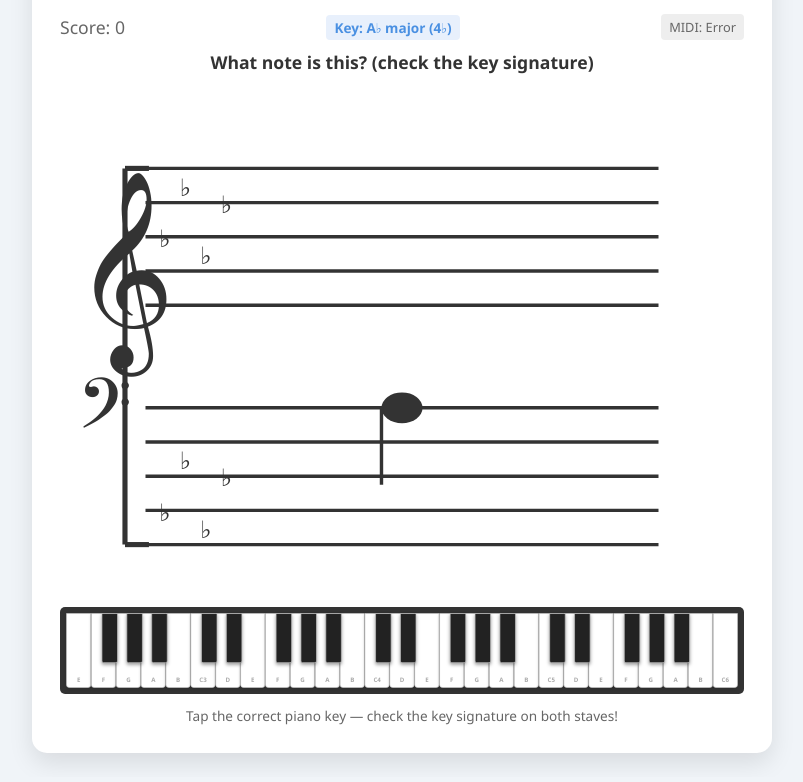
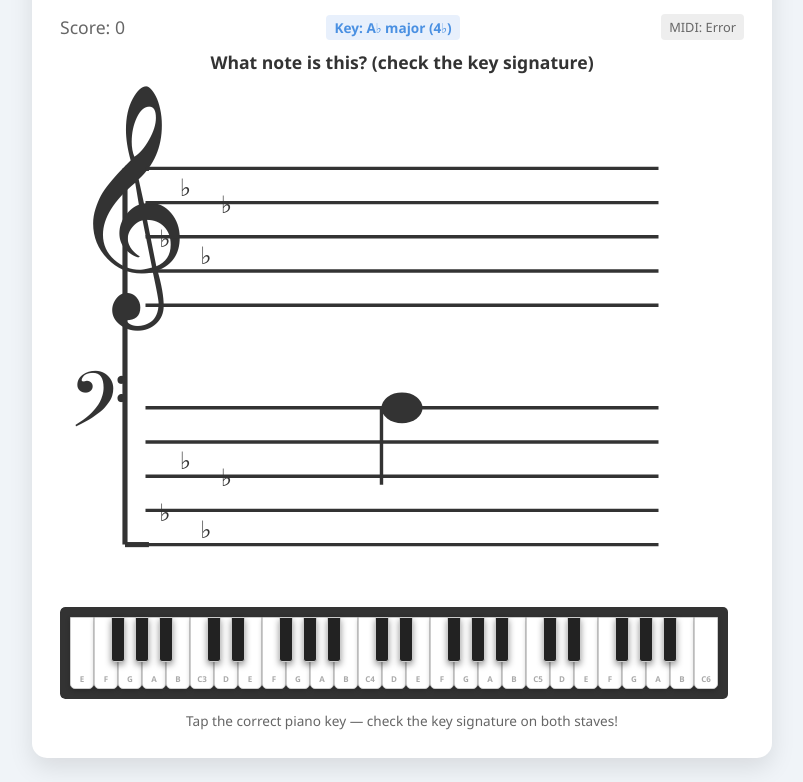
Before and after one commit to mckeown12/pianolessons, a plain HTML site: page lesson6.html in a window 1280 px wide. Shown: the part 123-905 px from the top of the page, without its empty margins (238-1041 px from the left). Drawn offline with Linux system fonts and the light colour scheme.

Commit message:
Fix clef/keysig positions and remove piano scroll
- Correct clef SVG y-coordinates: treble clef baseline on G4 line, bass clef baseline on F3 line, matching musical convention
- Grand staff uses same font sizes (treble 120, bass 55) with correct reference lines
- Replace CSS-transform piano scaling with proportional key sizing: keys are computed to exactly fill available container width with no scrolling needed
- Remove scroll/transform approach entirely; piano rebuilds on resize and level switch
- Black key positioning uses bw/2 offset from white key boundary

```diff
--- a/game.js
+++ b/game.js
@@ -102,21 +102,17 @@ document.addEventListener('DOMContentLoaded', () => {
         keySigLabelEl.style.display = 'inline-block';
     }
 
-    generatePiano();
-    nextNote();
+    // Defer generatePiano until after layout so clientWidth is reliable
+    requestAnimationFrame(() => {
+        generatePiano();
+        nextNote();
+    });
     if (!cfg.pianoOnly) document.addEventListener('keydown', handleKeyInput);
     initMIDI();
 
-    // Rescale piano after layout is calculated (needed for pianoOnly mode)
-    requestAnimationFrame(() => {
-        const totalWidth = parseInt(pianoEl.style.width, 10);
-        if (totalWidth) scalePiano(totalWidth);
-    });
-
-    // Rescale on orientation/resize
+    // Rebuild piano on resize/orientation change
     window.addEventListener('resize', () => {
-        const totalWidth = parseInt(pianoEl.style.width, 10);
-        if (totalWidth) scalePiano(totalWidth);
+        if (pianoEl.classList.contains('visible')) generatePiano();
     });
 });
 
@@ -126,15 +122,11 @@ function setLevel(l) {
     if (l === 1) {
         btnL1.classList.add('active'); btnL2.classList.remove('active');
         pianoEl.classList.remove('visible');
-        pianoEl.parentElement.style.height = '';
-        pianoEl.parentElement.style.overflow = '';
         instructionsEl.textContent = "Press the correct letter key (A\u2013G) or use MIDI.";
     } else {
         btnL1.classList.remove('active'); btnL2.classList.add('active');
         pianoEl.classList.add('visible');
-        // Rescale after the piano becomes visible so clientWidth is accurate
-        const totalWidth = parseInt(pianoEl.style.width, 10);
-        if (totalWidth) scalePiano(totalWidth);
+        generatePiano(); // rebuild with current container width
         instructionsEl.textContent = "Tap the correct key \u2014 octave matters!";
     }
     score = 0; scoreEl.textContent = 0; nextNote();
@@ -342,7 +334,7 @@ function handleWrong(msg) {
 
 function highlightCorrectKey(targetMidi) {
     const k = document.querySelector(`.key[data-midi="${targetMidi}"]`);
-    if (k) { k.classList.add('highlight'); k.scrollIntoView({behavior:'smooth',block:'nearest',inline:'center'}); }
+    if (k) k.classList.add('highlight');
 }
 function clearHighlights() { document.querySelectorAll('.key.highlight').forEach(k => k.classList.remove('highlight')); }
 
@@ -356,11 +348,28 @@ function handleKeyInput(e) {
 // ─── Piano ────────────────────────────────────────────────────────────────────
 function generatePiano() {
     const min = cfg.pianoMin, max = cfg.pianoMax;
-    // Build chromatic layout from min to max
     const noteNames = ["C","C#","D","D#","E","F","F#","G","G#","A","A#","B"];
+
+    // Count white keys to compute proportional sizing
+    let whiteCount = 0;
+    for (let midi = min; midi <= max; midi++) {
+        if (!noteNames[midi % 12].includes('#')) whiteCount++;
+    }
+
+    // Compute key width to fill available space (no scroll needed)
+    const scrollEl = pianoEl.parentElement;
+    const available = (scrollEl.clientWidth || scrollEl.offsetWidth || 600);
+    const padding = 10; // piano padding on each side
+    const ww = Math.floor((available - padding * 2) / whiteCount); // white key width
+    const bw = Math.round(ww * 0.6);   // black key width
+    const wh = Math.round(ww * 3.0);   // white key height
+    const bh = Math.round(wh * 0.62);  // black key height
+
     pianoEl.innerHTML = '';
-    let whiteCount = 0;
+    pianoEl.style.transform = '';
+    pianoEl.style.height = `${wh + padding * 2}px`;
 
+    let wi = 0; // white key index
     for (let midi = min; midi <= max; midi++) {
         const name = noteNames[midi % 12];
         const isBlack = name.includes('#');
@@ -370,11 +379,15 @@ function generatePiano() {
         el.dataset.midi = midi;
 
         if (!isBlack) {
-            // Label: show note name; show octave number on C keys
-            el.textContent = name === 'C' ? `C${octave}` : name;
-            whiteCount++;
+            el.style.width  = `${ww}px`;
+            el.style.height = `${wh}px`;
+            el.textContent  = name === 'C' ? `C${octave}` : name;
+            el.style.fontSize = `${Math.max(8, Math.round(ww * 0.28))}px`;
+            wi++;
         } else {
-            el.style.left = `${whiteCount * 40 - 13}px`;
+            el.style.width  = `${bw}px`;
+            el.style.height = `${bh}px`;
+            el.style.left   = `${padding + wi * ww - Math.round(bw / 2)}px`;
             if (cfg.pianoOnly) el.classList.add('clickable');
         }
 
@@ -386,27 +399,10 @@ function generatePiano() {
         }
         pianoEl.appendChild(el);
     }
-    const totalWidth = whiteCount * 40 + 20;
+    const totalWidth = wi * ww + padding * 2;
     pianoEl.style.width = `${totalWidth}px`;
-    scalePiano(totalWidth);
-}
-
-function scalePiano(totalWidth) {
-    const scrollEl = pianoEl.parentElement; // .piano-scroll
-    const available = scrollEl.clientWidth || scrollEl.offsetWidth;
-    if (available > 0 && totalWidth > available) {
-        const scale = available / totalWidth;
-        pianoEl.style.transformOrigin = 'top left';
-        pianoEl.style.transform = `scale(${scale})`;
-        // Adjust the scroll container height to match scaled piano
-        const scaledHeight = Math.round(140 * scale);
-        scrollEl.style.height = `${scaledHeight}px`;
-        scrollEl.style.overflow = 'hidden';
-    } else {
-        pianoEl.style.transform = '';
-        pianoEl.parentElement.style.height = '';
-        pianoEl.parentElement.style.overflow = '';
-    }
+    // No scroll needed — piano fills exactly the available width
+    scrollEl.style.overflowX = 'hidden';
 }
 
 function handlePianoPress(keyEl, midi) {
--- a/lesson6.html
+++ b/lesson6.html
@@ -25,7 +25,7 @@
             <line x1="38" y1="40"  x2="52" y2="40"  stroke="#333" stroke-width="3"/>
             <line x1="38" y1="260" x2="52" y2="260" stroke="#333" stroke-width="3"/>
             <!-- Treble clef -->
-            <text x="8" y="133" font-size="100" class="clef-symbol">&#119070;</text>
+            <text x="5" y="100" font-size="120" class="clef-symbol">&#119070;</text>
             <!-- Treble staff -->
             <line x1="50" y1="40"  x2="350" y2="40"  class="staff-line"/>
             <line x1="50" y1="60"  x2="350" y2="60"  class="staff-line"/>
@@ -33,7 +33,7 @@
             <line x1="50" y1="100" x2="350" y2="100" class="staff-line"/>
             <line x1="50" y1="120" x2="350" y2="120" class="staff-line"/>
             <!-- Bass clef -->
-            <text x="10" y="200" font-size="50" class="clef-symbol">&#119074;</text>
+            <text x="5" y="200" font-size="55" class="clef-symbol">&#119074;</text>
             <!-- Bass staff -->
             <line x1="50" y1="180" x2="350" y2="180" class="staff-line"/>
             <line x1="50" y1="200" x2="350" y2="200" class="staff-line"/>
--- a/shared.css
+++ b/shared.css
@@ -81,27 +81,27 @@ svg { overflow: visible; display: block; width: 100%; height: auto; }
 
 /* Piano */
 .piano-scroll {
-    overflow-x: auto; -webkit-overflow-scrolling: touch;
     max-width: 100%; margin-top: 20px; border-radius: 5px;
+    overflow: hidden;
 }
 .piano {
     display: none; justify-content: flex-start; position: relative;
-    height: 140px; padding: 10px;
+    padding: 10px;
     background: #333; border-radius: 5px;
 }
 .piano.visible { display: flex; }
 
 .key {
-    width: 40px; height: 120px; background: white;
+    background: white;
     border: 1px solid #ccc; border-radius: 0 0 5px 5px;
     cursor: pointer; position: relative; z-index: 1;
     display: flex; align-items: flex-end; justify-content: center;
-    padding-bottom: 6px; font-weight: bold; font-size: 0.62rem; color: #aaa;
+    padding-bottom: 4px; font-weight: bold; color: #aaa;
     box-shadow: 0 2px 5px rgba(0,0,0,0.2);
     flex-shrink: 0; touch-action: manipulation; transition: background 0.1s;
 }
 .key.black {
-    width: 26px; height: 80px; background: #222; color: transparent;
+    background: #222; color: transparent;
     position: absolute; z-index: 2; border-radius: 0 0 3px 3px;
     box-shadow: 0 3px 6px rgba(0,0,0,0.4);
 }
```
Also changed, not shown: lesson1.html (+1 -1 lines), lesson2.html (+1 -1 lines), lesson3.html (+2 -2 lines), lesson4.html (+1 -1 lines), lesson5.html (+1 -1 lines).
